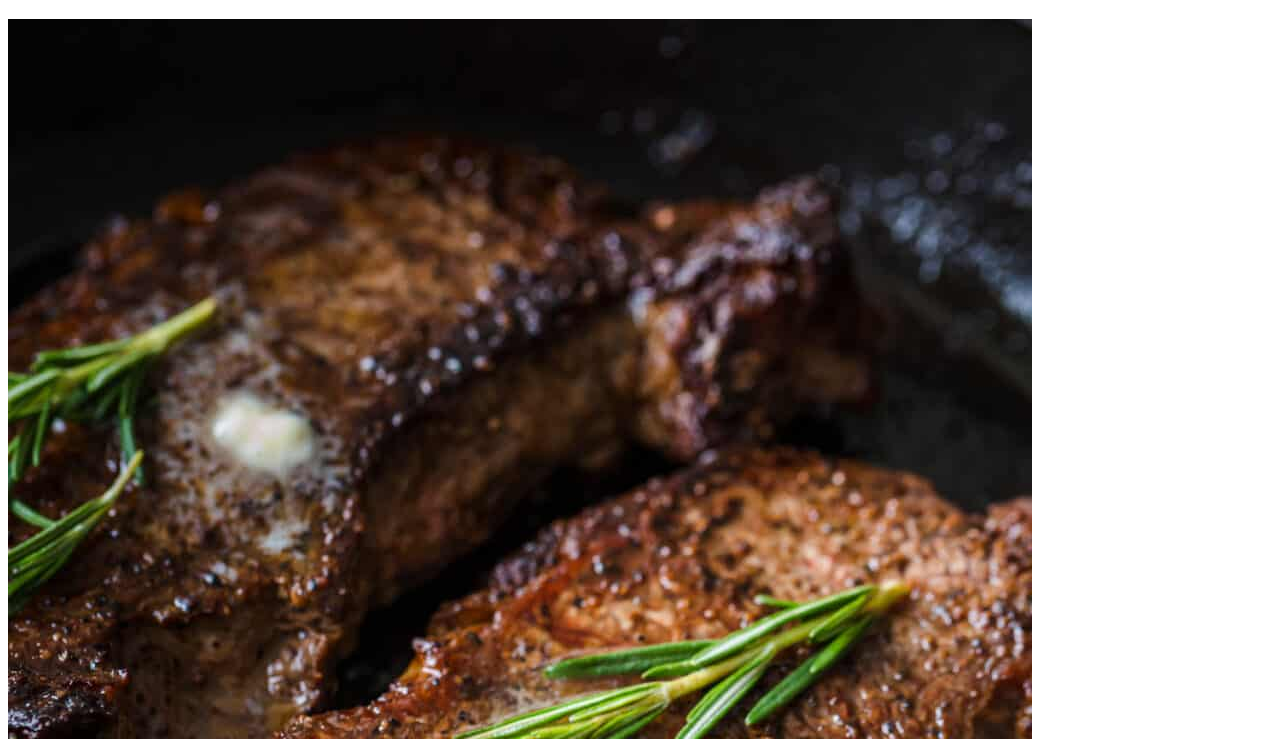
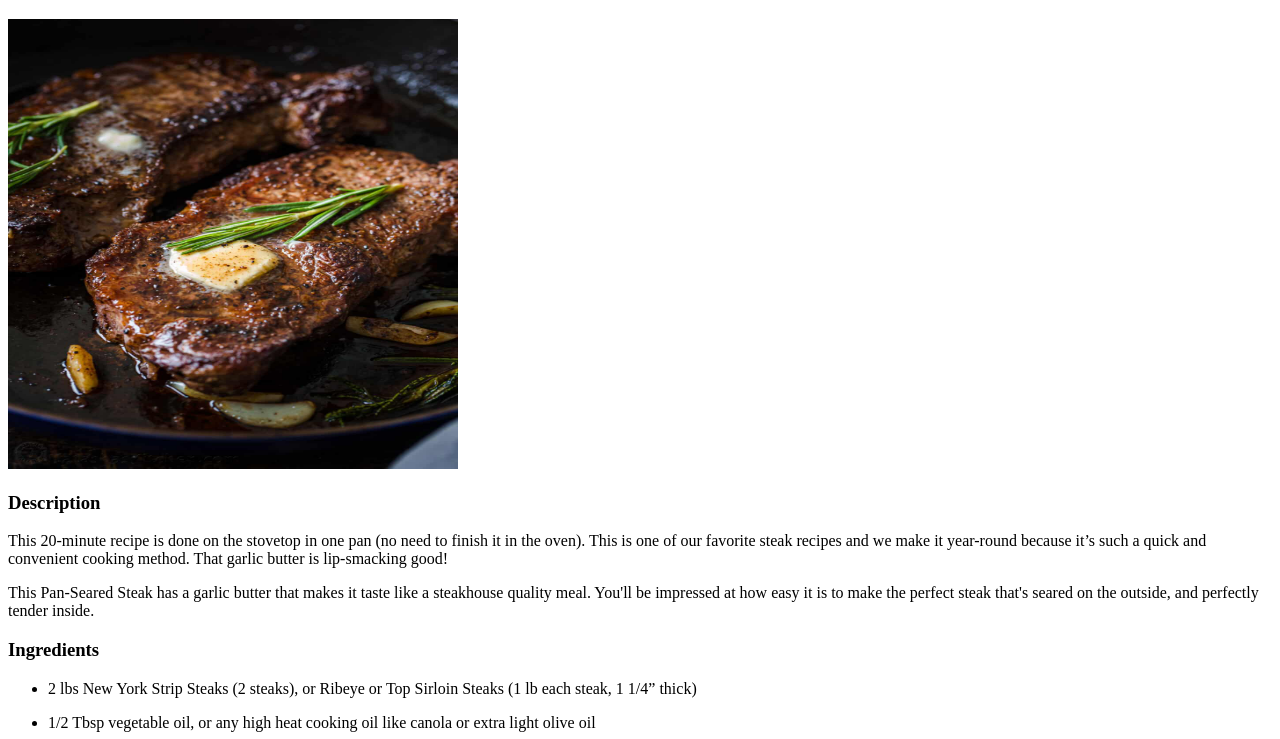
Before and after one commit to anyakusn/odin-recipes, a plain HTML site: page recipes/steak.html in a window 1280 px wide. Shown: the part 61-800 px from the top of the page. Drawn offline with Linux system fonts and the light colour scheme.

Commit message:
Modify the size of Steak.jpg to fit the page

```diff
--- a/recipes/steak.html
+++ b/recipes/steak.html
@@ -7,7 +7,7 @@
 
         <body>
             <h1>Steak</h1>
-                <img src="Steak.jpg">
+                <img src="Steak.jpg" height="450" width="450">
             <h3>Description</h3>
                 <p>This 20-minute recipe is done on the stovetop in one pan
                     (no need to finish it in the oven). This is one of our
```
